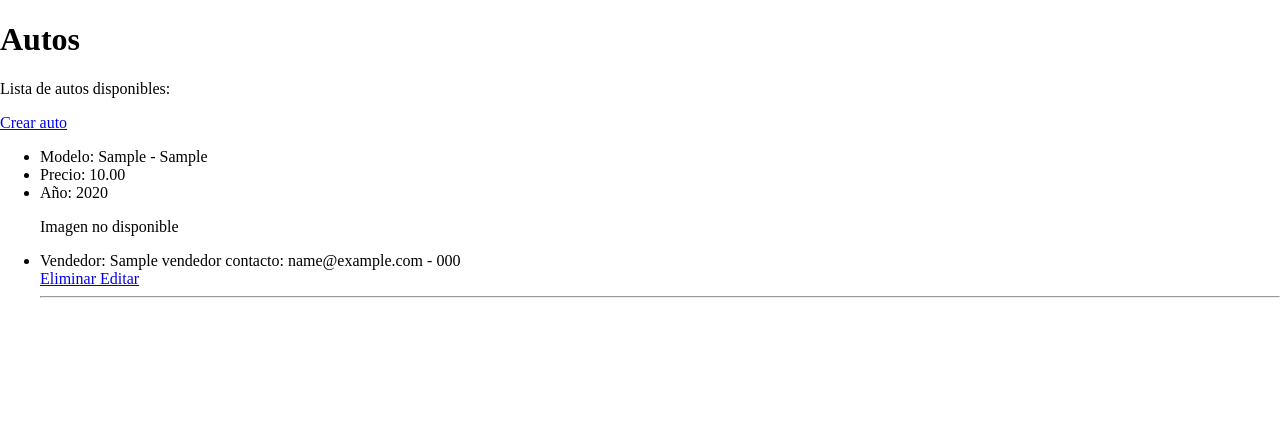
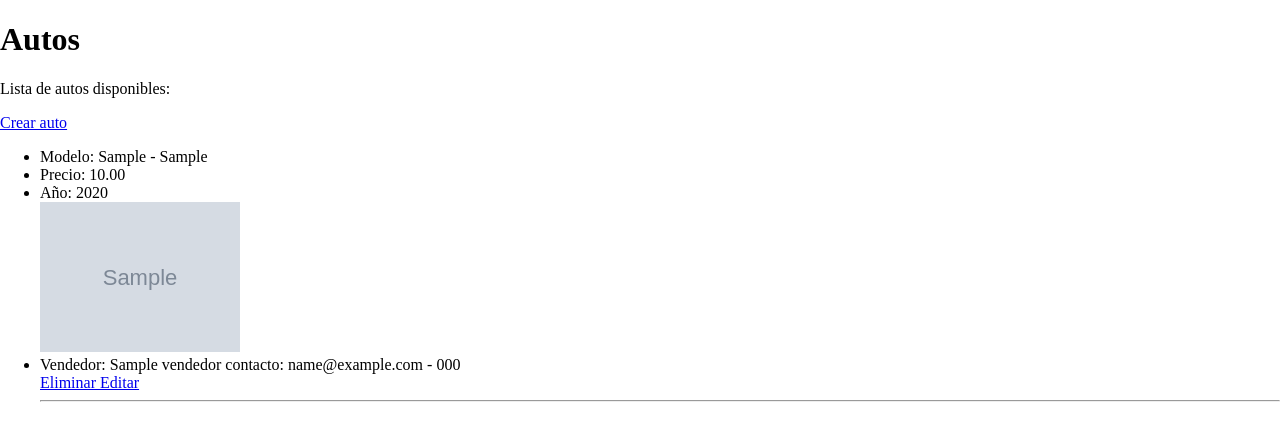
Before and after one commit to mchena6/Django-concesionaria, a Django app: page /autos/ in a window 1280 px wide. Shown: the part 70-511 px from the top of the page. Run offline with Django 5.2, Linux system fonts and the light colour scheme; tables that the repository leaves empty hold one stand-in row (values such as "Sample post"); grey boxes marked "Sample" are stand-in pictures.

Commit message:
logica de imagen de auto arreglada

```diff
--- a/concesionaria/autos/templates/autos/autos.html
+++ b/concesionaria/autos/templates/autos/autos.html
@@ -12,7 +12,7 @@
     <li>Modelo: {{ auto.marca }} - {{ auto.modelo }}</li>
     <li>Precio: {{ auto.precio }}</li>
     <li>Año: {{ auto.anio }}</li>
-    {% if post.imagen %}
+    {% if auto.imagen %}
         <img src="{{ auto.imagen.url }}" alt="Imagen del auto" width="200" />
     {% else %}
         <p>Imagen no disponible</p>
```
